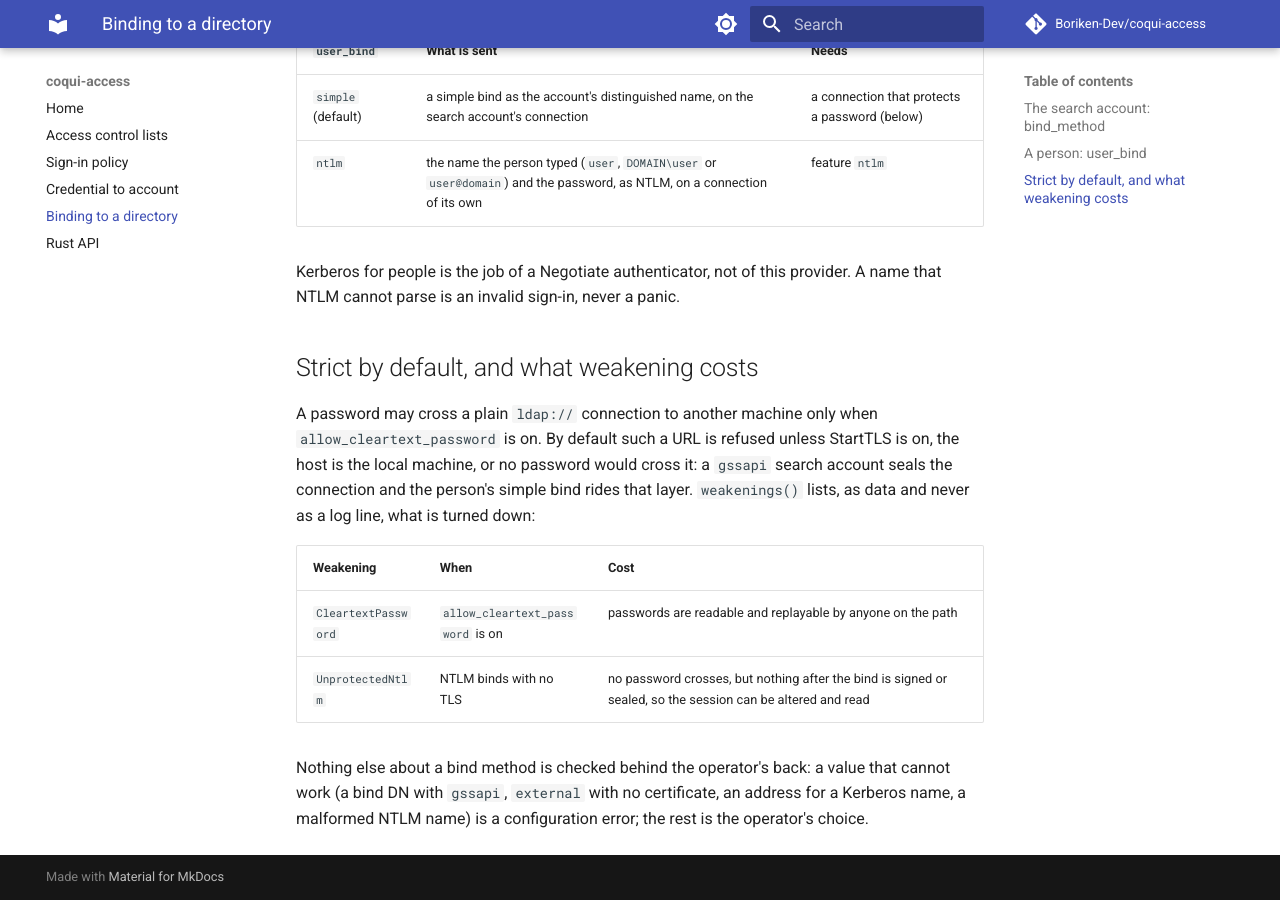
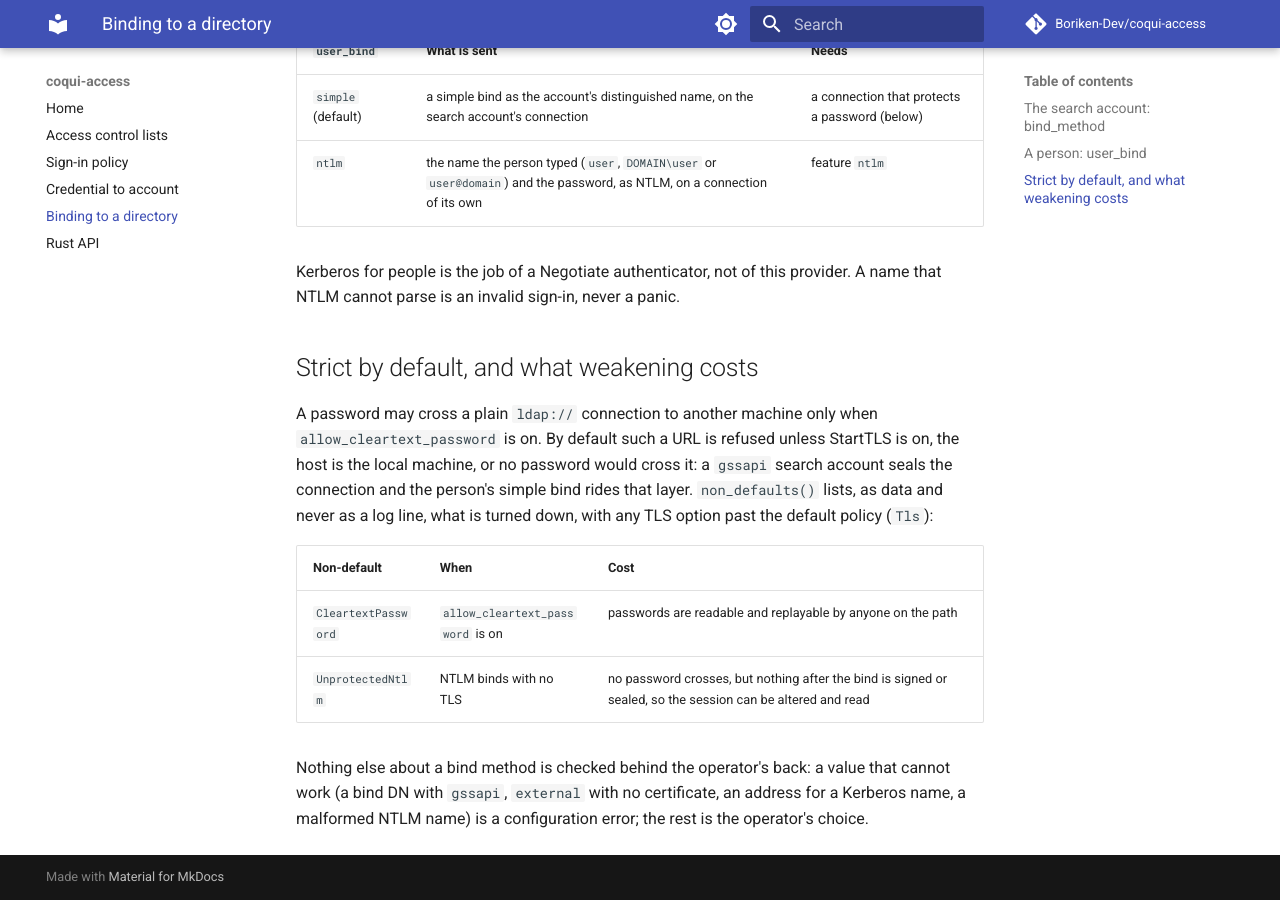
Before and after one commit to Boriken-Dev/coqui-access, an MkDocs documentation site: the page built from docs/ldap.md, in a window 1280 px wide and 900 px high, scrolled down 1445 px. Built offline with MkDocs 1.6.1 and Material for MkDocs 9.7.7, drawn with Linux system fonts in a browser that asks for light colours; comment, search, counter and statistics services are not loaded.

Commit message:
docs: the ldap provider's non_defaults covers the TLS items and the clear-text and NTLM weakenings

```diff
--- a/docs/ldap.md
+++ b/docs/ldap.md
@@ -50,10 +50,10 @@ cannot parse is an invalid sign-in, never a panic.
 A password may cross a plain `ldap://` connection to another machine only when
 `allow_cleartext_password` is on. By default such a URL is refused unless StartTLS is on, the host
 is the local machine, or no password would cross it: a `gssapi` search account seals the connection
-and the person's simple bind rides that layer. `weakenings()` lists, as data and never as a log line,
-what is turned down:
+and the person's simple bind rides that layer. `non_defaults()` lists, as data and never as a log line,
+what is turned down, with any TLS option past the default policy (`Tls`):
 
-| Weakening | When | Cost |
+| Non-default | When | Cost |
 | --- | --- | --- |
 | `CleartextPassword` | `allow_cleartext_password` is on | passwords are readable and replayable by anyone on the path |
 | `UnprotectedNtlm` | NTLM binds with no TLS | no password crosses, but nothing after the bind is signed or sealed, so the session can be altered and read |
```
Also changed, not shown: CHANGELOG.md (+3 -3 lines), providers/access/ldap/AGENTS.md (+4 -5 lines), providers/access/ldap/README.md (+3 -2 lines).
